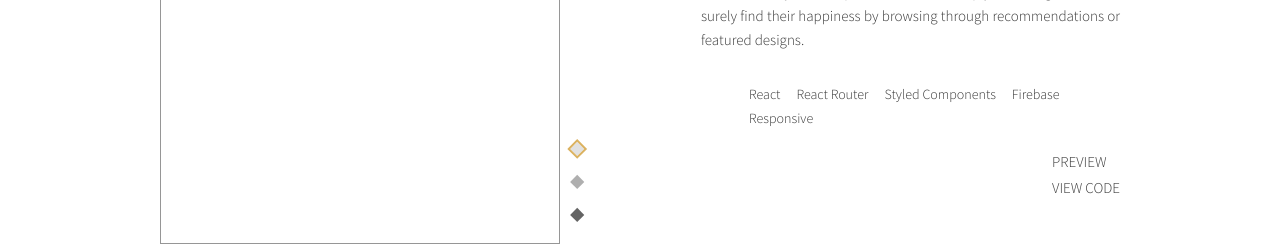
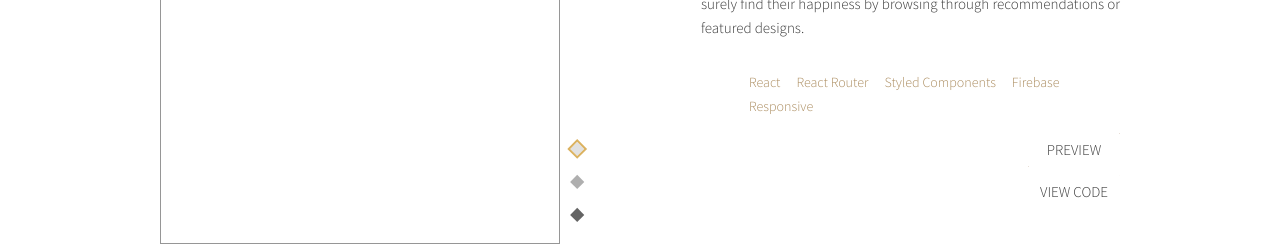
Before and after one commit to Aure-en/portfolio, a React (Create React App) app: page / in a window 1280 px wide. Shown: the part 1271-1516 px from the top of the page. Built offline with nearby package versions, Linux system fonts and the light colour scheme.

Commit message:
Added header and project buttons animations

```diff
--- a/src/App.jsx
+++ b/src/App.jsx
@@ -5,7 +5,7 @@ import { ThemeProvider } from "./contexts/ThemeContext";
 import { CursorProvider } from "./contexts/CursorContext";
 import { SectionProvider } from "./contexts/SectionContext";
 import Pages from "./components/Pages";
-import Header from "./components/Header";
+import Header from "./components/header/Header";
 import About from "./components/About";
 import Projects from "./components/projects/Projects";
 import Contact from "./components/Contact";
--- a/src/components/canvas/Border.jsx
+++ b/src/components/canvas/Border.jsx
@@ -69,6 +69,17 @@ function Border({ element, radius }) {
 
 export default Border;
 
+Border.propTypes = {
+  element: PropTypes.shape({
+    current: PropTypes.node,
+  }).isRequired,
+  radius: PropTypes.number,
+};
+
+Border.defaultProps = {
+  radius: 300,
+};
+
 const Canvas = styled.canvas`
   position: absolute;
   z-index: 10;
--- a/src/components/canvas/background/Transition.jsx
+++ b/src/components/canvas/background/Transition.jsx
@@ -7,6 +7,7 @@ function Transition() {
   const canvasRef = useRef();
   const theme = useContext(ThemeContext);
   const { windowSize } = useWindowSize();
+  let raf;
 
   useEffect(() => {
     if (windowSize.width === 0 || windowSize.height === 0) return;
@@ -34,11 +35,13 @@ function Transition() {
     }
 
     // Move particles
-    const animation = setInterval(() => {
+    const animate = () => {
       context.clearRect(0, 0, canvas.width, canvas.height);
       particles.forEach((particle) => particle.draw());
-    }, 50);
-    return () => clearInterval(animation);
+      raf = window.requestAnimationFrame(animate);
+    };
+    raf = window.requestAnimationFrame(animate);
+    return () => window.cancelAnimationFrame(raf);
   }, [windowSize]);
 
   return <Canvas ref={canvasRef} />;
--- a/src/components/Header.jsx
+++ b/src/components/header/Header.jsx
@@ -1,40 +1,68 @@
-import React from "react";
+import React, { useRef } from "react";
 import styled from "styled-components";
-import { useCursor } from "../contexts/CursorContext";
-import { useSection } from "../contexts/SectionContext";
+import { useCursor } from "../../contexts/CursorContext";
+import { useSection } from "../../contexts/SectionContext";
+import Line from "./Line";
 
 function Header() {
   const { setState } = useCursor();
-  const { link } = useSection();
+  const { prev, section, sections, link } = useSection();
+
+  // To create the decorative line under the elements.
+  const aboutRef = useRef();
+  const projectsRef = useRef();
+  const contactRef = useRef();
 
   return (
     <Wrapper>
       <Container>
-        <a
+        <Link
           href="#about"
           onMouseEnter={() => setState("hidden")}
           onMouseLeave={() => setState("basic")}
           onClick={() => link("about")}
+          isActive={sections[section] === "about"}
+          ref={aboutRef}
         >
           About
-        </a>
-        <a
+        </Link>
+        <Link
           href="#project-1"
           onMouseEnter={() => setState("hidden")}
           onMouseLeave={() => setState("basic")}
           onClick={() => link("project-1")}
+          isActive={sections[section].includes("project")}
+          ref={projectsRef}
         >
           Projects
-        </a>
-        <a
+        </Link>
+        <Link
           href="#contact"
           onMouseEnter={() => setState("hidden")}
           onMouseLeave={() => setState("basic")}
           onClick={() => link("contact")}
+          isActive={sections[section] === "contact"}
+          ref={contactRef}
         >
           Contact
-        </a>
+        </Link>
       </Container>
+      <Line
+        prev={
+          prev === 0
+            ? aboutRef
+            : prev === sections.length - 1
+            ? contactRef
+            : projectsRef
+        }
+        current={
+          section === 0
+            ? aboutRef
+            : section === sections.length - 1
+            ? contactRef
+            : projectsRef
+        }
+      />
     </Wrapper>
   );
 }
@@ -71,3 +99,11 @@ const Container = styled.nav`
     padding: 1rem;
   }
 `;
+
+const Link = styled.a`
+  position: relative;
+
+  &:hover {
+    color: ${(props) => props.theme.text_secondary};
+  }
+`;
--- /dev/null
+++ b/src/components/header/Line.jsx
@@ -0,0 +1,28 @@
+import React from "react";
+import PropTypes from "prop-types";
+import styled from "styled-components";
+
+function Line({ prev, current }) {
+  return (
+    <>
+      {current && current.current && (
+        <Container prev={prev} current={current} />
+      )}
+    </>
+  );
+}
+
+export default Line;
+
+const Container = styled.span`
+  display: inline-block;
+  position: absolute;
+  top: 50%;
+  height: 1px;
+  background: ${(props) => props.theme.header_accent};
+  transition: all 0.2s linear;
+  left: ${(props) => props.current.current.getBoundingClientRect().left}px;
+  width: ${(props) =>
+    props.current.current.getBoundingClientRect().right -
+    props.current.current.getBoundingClientRect().left}px;
+`;
--- a/src/components/projects/Project.jsx
+++ b/src/components/projects/Project.jsx
@@ -2,12 +2,11 @@ import React from "react";
 import styled from "styled-components";
 import PropTypes from "prop-types";
 import { useLanguage } from "../../contexts/LanguageContext";
-import { useCursor } from "../../contexts/CursorContext";
 import Preview from "./preview/Preview";
+import Link from "../shared/Link";
 
 function Project({ project }) {
   const { language } = useLanguage();
-  const { setState } = useCursor();
 
   return (
     <Wrapper id={`project-${project.id}`}>
@@ -36,18 +35,10 @@ function Project({ project }) {
               ))}
             </StackList>
             <Links>
-              <Link
-                href={project.view}
-                onMouseEnter={() => setState("hidden")}
-                onMouseLeave={() => setState("basic")}
-              >
+              <Link href={project.view}>
                 {language === "en" ? "Preview" : "Visiter le site"}
               </Link>
-              <Link
-                href={project.repository}
-                onMouseEnter={() => setState("hidden")}
-                onMouseLeave={() => setState("basic")}
-              >
+              <Link href={project.repository}>
                 {language === "en" ? "View Code" : "Voir le code"}
               </Link>
             </Links>
@@ -128,6 +119,7 @@ const StackList = styled.ul`
   display: flex;
   flex-wrap: wrap;
   list-style-type: none;
+  color: ${(props) => props.theme.text_accent};
 `;
 
 const Stack = styled.li`
@@ -138,13 +130,7 @@ const Stack = styled.li`
 const Links = styled.div`
   display: grid;
   grid-template-columns: 1fr auto;
-`;
-
-const Link = styled.a`
-  text-transform: uppercase;
-  align-self: flex-end;
-  padding-top: 0.5rem;
-  grid-column: 2;
+  grid-gap: 0.5rem;
 `;
 
 Project.propTypes = {
--- a/src/components/projects/Projects.jsx
+++ b/src/components/projects/Projects.jsx
@@ -1,19 +1,24 @@
 import React from "react";
+import styled from "styled-components";
 import Project from "./Project";
 import Transition from "../canvas/background/Transition";
 import projects from "../../content/projects.json";
 
 function Projects() {
   return (
-    <>
+    <Container>
       <main>
         {projects.map((project) => (
           <Project project={project} key={project.id} />
         ))}
       </main>
       <Transition />
-    </>
+    </Container>
   );
 }
 
 export default Projects;
+
+const Container = styled.div`
+  position: relative;
+`;
--- /dev/null
+++ b/src/components/shared/Link.jsx
@@ -0,0 +1,104 @@
+import React from "react";
+import PropTypes from "prop-types";
+import styled from "styled-components";
+import { useCursor } from "../../contexts/CursorContext";
+
+function Link({ href, children }) {
+  const { setState } = useCursor();
+  return (
+    <StyledLink
+      href={href}
+      onMouseEnter={() => setState("hidden")}
+      onMouseLeave={() => setState("basic")}
+    >
+      <span>{children}</span>
+    </StyledLink>
+  );
+}
+
+export default Link;
+
+Link.propTypes = {
+  href: PropTypes.string.isRequired,
+  children: PropTypes.oneOfType([
+    PropTypes.arrayOf(PropTypes.node),
+    PropTypes.node,
+  ]).isRequired,
+};
+
+const StyledLink = styled.a`
+  position: relative;
+  display: inline-block;
+  text-transform: uppercase;
+  align-self: flex-end;
+  padding: 0.5rem 0.75rem;
+  text-align: center;
+  grid-column: 2;
+  overflow: hidden;
+
+  & > * {
+    cursor: pointer;
+  }
+
+  &:before,
+  &:after,
+  & > span:before,
+  & > span:after {
+    position: absolute;
+    content: "";
+    transition: transform 0.3s ease-out, background 0.5s ease-out;
+    background: ${(props) => props.theme.border_hover_primary};
+  }
+
+  &:before,
+  &:after {
+    right: 0;
+    bottom: 0;
+  }
+
+  & > span:before,
+  & > span:after {
+    left: 0;
+    top: 0;
+  }
+
+  &:before,
+  & > span:before {
+    width: 100%;
+    height: 1px;
+  }
+
+  &:after,
+  & > span:after {
+    width: 1px;
+    height: 100%;
+  }
+
+  // Bottom line
+  &:before {
+    transform: translateX(-100%);
+  }
+
+  // Right line
+  &:after {
+    transform: translateY(-100%);
+  }
+
+  // Top line
+  & > span:before {
+    transform: translateX(100%);
+  }
+
+  // Left line
+  & > span:after {
+    transform: translateY(100%);
+  }
+
+  &:hover:before,
+  &:hover:after,
+  &:hover > span:before,
+  &:hover > span:after {
+    transform: translate(0, 0);
+    background: ${(props) => props.theme.border_hover_secondary};
+  }
+`;
--- a/src/content/about.json
+++ b/src/content/about.json
@@ -9,7 +9,7 @@
     "interests": {
       "introduction": "When I am not staring at my IDE, you can find me...",
       "list": [
-        "Solving Mysteries. Be it in books or games, I love discovering and resolve puzzles.",
+        "Solving Mysteries. Be it in books or games, I love discovering and resolving puzzles.",
         "Playing and listening to soft, peaceful music on the piano.",
         "Taking long walks in place surrounded by nature. A breath of fresh air is always welcome between coding sessions."
       ]
--- a/src/styles/themes/light.js
+++ b/src/styles/themes/light.js
@@ -1,8 +1,13 @@
 const colors = {
   background: "rgb(255, 255, 255)",
+  cursor: "rgb(0, 0, 0)",
+
   text_primary: "rgb(55, 55, 55)",
+  text_secondary: "rgb(105, 105, 105)",
+  text_accent: "rgb(171, 140, 95)",
+
   header_bg: "rgb(255, 255, 255)",
-  cursor: "rgb(0, 0, 0)",
+  header_accent: "rgba(219, 178, 96, 0.5)",
 
   border: "rgb(150, 150, 150)",
   border_hover_primary: "rgb(224, 213, 202)",
```
